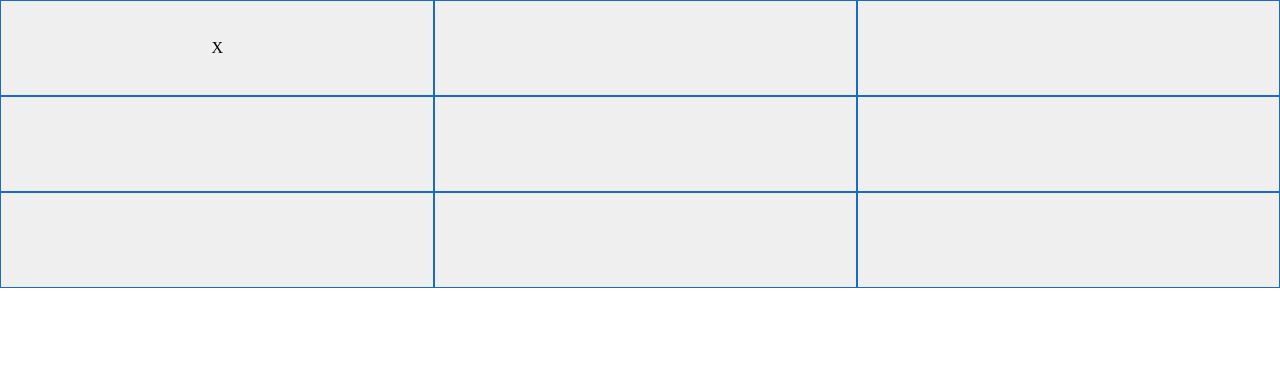
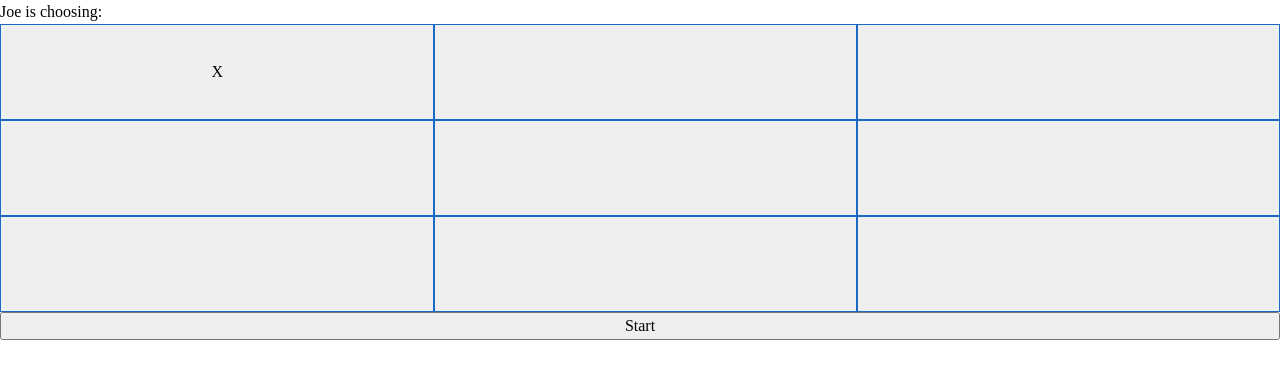
Before and after one commit to edwardsavin/tic-tac-toe, a plain HTML site: page index.html in a window 1280 px wide. Both pictures are taken after a click on the button 213 px from the left and 48 px from the top of the page. Drawn offline with Linux system fonts and the light colour scheme.

Commit message:
Add start/ restart game functionality and solve _gameStatus BUG
Solved BUG: _gameStatus not checking correctly if the game was won.
The bug was solved by filtering the _winningConditions and then, by
using a map function, checking if any of the _winningConditions
intersects with the playerPostions.

```diff
--- a/index.html
+++ b/index.html
@@ -13,6 +13,8 @@
   </head>
   <body>
     <main>
+      <div class="next-player"></div>
+      <div class="match-status" hidden="true"></div>
       <div class="gameboard">
         <button class="field active" data-index="0"></button>
         <button class="field active" data-index="1"></button>
@@ -24,6 +26,7 @@
         <button class="field active" data-index="7"></button>
         <button class="field active" data-index="8"></button>
       </div>
+      <button type="button" id="restart" onclick="gameBoard.restartGame()">Start</button>
     </main>
 
     <script src="./scripts/script.js"></script>
--- a/scripts/script.js
+++ b/scripts/script.js
@@ -1,5 +1,5 @@
 const gameBoard = (() => {
-  const _board = [0, 1, 2, 3, 4, 5, 6, 7, 8];
+  let _board = [0, 1, 2, 3, 4, 5, 6, 7, 8];
 
   const _winningConditions = [
     ["0", "1", "2"],
@@ -17,16 +17,14 @@ const gameBoard = (() => {
 
     // Add event listener and playerAction only on fields that are empty
     _boardFields.forEach((field) => {
+      const _sendAction = () => {
+        if (field.classList.contains("active")) {
+          _playerAction(field);
+        }
+      };
+
       if (!field.textContent) {
-        field.addEventListener(
-          "click",
-          () => {
-            if (field.classList.contains("active")) {
-              _playerAction(field);
-            }
-          },
-          { once: true }
-        );
+        field.addEventListener("click", _sendAction, { once: true });
       }
     });
   };
@@ -57,15 +55,34 @@ const gameBoard = (() => {
   // Check if one of _winningConditions is met
   // Announce the winner
   const _gameStatus = (player, playerPositions) => {
-    let status = _winningConditions.find((a) =>
-      a.every((v, i) => v === playerPositions[i])
+    const matchStatus = document.querySelector(".match-status");
+    const nextPlayer = document.querySelector(".next-player");
+
+    // Filter and map the _winningConditions to check if one of them is equal to playerPositions
+    Array.prototype.intersect = function (x) {
+      return this.filter((e) => x.includes(e));
+    };
+
+    let mappedConditions = _winningConditions.map(
+      (x) => x.intersect(playerPositions).length == x.length
     );
 
+    let status = mappedConditions.some((e) => {
+      return e === true;
+    });
+
     if (status) {
-      alert(`${player} won!`);
       _removeActiveFields();
+      nextPlayer.setAttribute("hidden", true);
+      matchStatus.textContent = `${player} won!`;
+      matchStatus.removeAttribute("hidden");
     } else if (playerPositions.length === 5) {
-      alert("Draw!")
+      nextPlayer.setAttribute("hidden", true);
+      matchStatus.textContent = "It's a draw!";
+      matchStatus.removeAttribute("hidden");
+    } else if (player1.positions.length === 0) {
+      matchStatus.setAttribute("hidden", true);
+      nextPlayer.removeAttribute("hidden");
     }
   };
 
@@ -75,8 +92,32 @@ const gameBoard = (() => {
     });
   };
 
+  // Start the game/ reset everything to the beginning of the game
+  const restartGame = () => {
+    _board = [0, 1, 2, 3, 4, 5, 6, 7, 8];
+
+    player1.positions = [];
+    player2.positions = [];
+
+    // Delete event listeners from fields
+    const _gameBoard = document.querySelector(".gameboard");
+    const _inactiveFields = document.querySelectorAll(".field");
+    _inactiveFields.forEach((field) => {
+      _gameBoard.replaceChild(field.cloneNode(), field);
+      field.classList.add("active");
+    });
+
+    const _restartButton = document.querySelector("#restart");
+    _restartButton.textContent = "Restart";
+
+    _gameStatus(player1.name, player1.positions.sort());
+    displayController.showControl();
+    drawBoard();
+  };
+
   return {
     drawBoard,
+    restartGame,
   };
 })();
 
@@ -95,7 +136,8 @@ const player2 = playerFactory("Joe", "0", "human", "no", []);
 
 // Switch control of players
 const displayController = (() => {
-  const showControl = (player) => {
+  const showControl = (player = player1) => {
+    const nextPlayer = document.querySelector(".next-player");
     if (player === player1) {
       player2.hasControl = "no";
       player1.hasControl = "yes";
@@ -103,6 +145,8 @@ const displayController = (() => {
       player1.hasControl = "no";
       player2.hasControl = "yes";
     }
+
+    nextPlayer.textContent = `${player.name} is choosing:`;
   };
 
   return {
--- a/styles/style.css
+++ b/styles/style.css
@@ -98,6 +98,9 @@ main {
   flex-direction: column;
 }
 
+button {
+  cursor: pointer;
+}
 
 .gameboard {
   display: grid;
@@ -108,7 +111,6 @@ main {
 }
 
 .field {
-  cursor: pointer;
   height: 6em;
   border: 0.1em solid rgb(27, 106, 196);
 }
```
